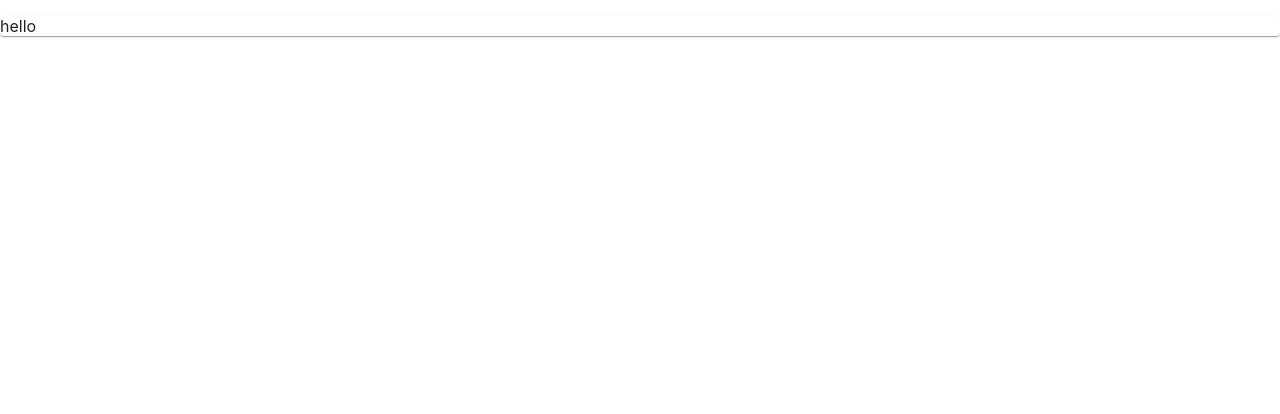
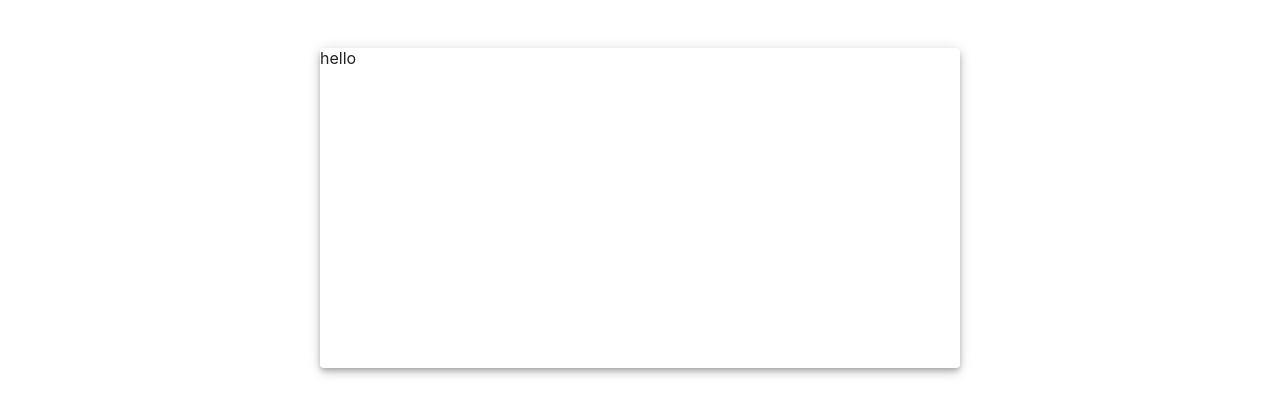
Before and after one commit to hatchways/team-yugioh, a React (Create React App) app in the folder client/: page /schedule-meeting in a window 1280 px wide. Shown: the top 414 px of the page. Built offline with nearby package versions, Linux system fonts and the light colour scheme.

Commit message:
set up the paper

```diff
--- a/client/src/pages/Scheduler.js
+++ b/client/src/pages/Scheduler.js
@@ -9,7 +9,7 @@ const data = () => {
 const Scheduler = () => {
   const classes = useStyles();
   return (
-    <Paper>
+    <Paper className={classes.root} elevation={5}>
       <Grid>
         <p>hello</p>
       </Grid>
@@ -19,7 +19,9 @@ const Scheduler = () => {
 
 const useStyles = makeStyles(() => ({
   root: {
-    height: "30em",
+    height: "20em",
+    width: "40em",
+    margin: "3em auto",
   },
 }));
 
```
